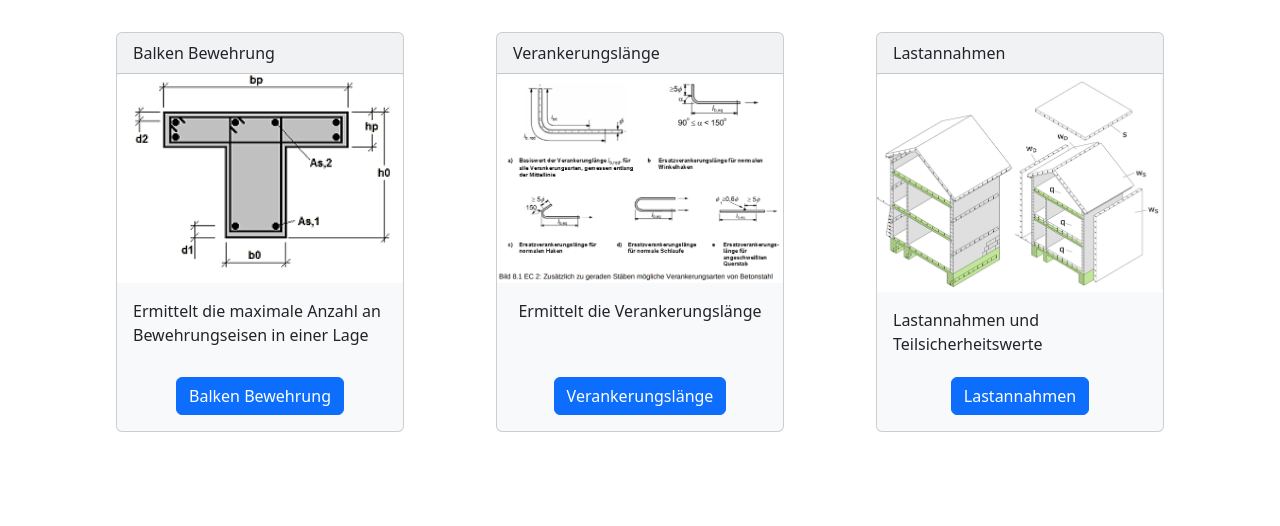
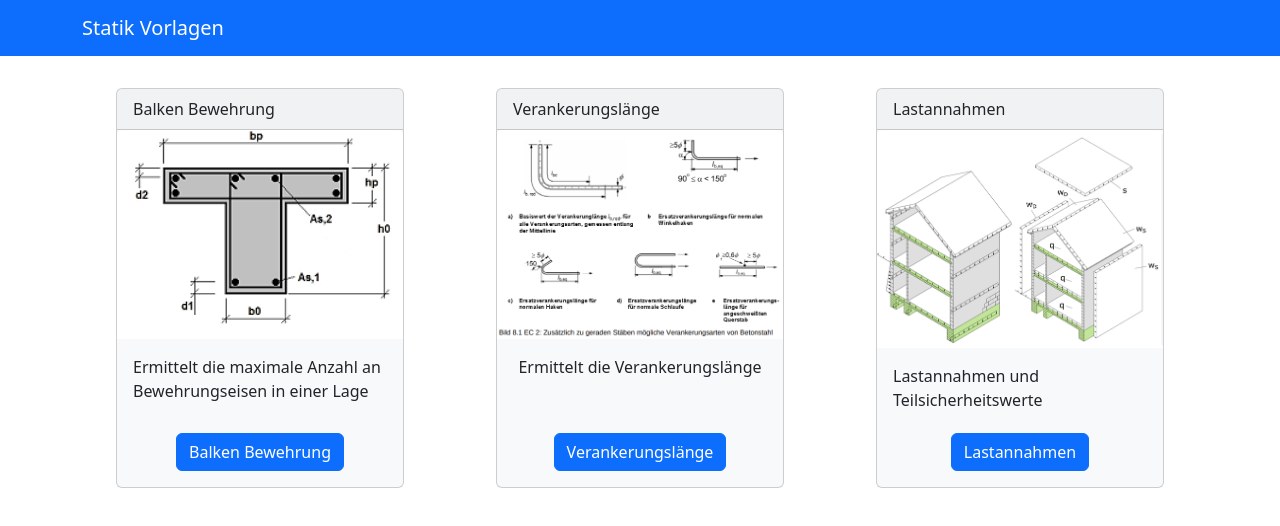
Before and after one commit to j-r-f-m/bemessungshilfen, a React (Vite) app: page / in a window 1280 px wide. Shown: the top 526 px of the page. Built offline with nearby package versions, Linux system fonts and the light colour scheme.

Commit message:
add navigation

```diff
--- a/package.json
+++ b/package.json
@@ -25,6 +25,7 @@
     "eslint-plugin-react": "^7.32.2",
     "eslint-plugin-react-hooks": "^4.6.0",
     "eslint-plugin-react-refresh": "^0.4.3",
-    "vite": "^4.4.5"
+    "vite": "^4.4.5",
+    "vitest": "^0.34.1"
   }
 }
--- a/src/App.jsx
+++ b/src/App.jsx
@@ -1,9 +1,11 @@
 import { Routes, Route } from "react-router-dom";
 import { Landing } from "./pages/Landing";
+import { Navigation } from "./components/Navigation";
 
 function App() {
   return (
     <>
+      <Navigation />
       <Routes>
         <Route path="/" element={<Landing />} />
         {/* <Route path="/balkenBewehrung" element={<BeamReinforcement />} />
--- /dev/null
+++ b/src/components/Navigation.jsx
@@ -0,0 +1,20 @@
+import Container from "react-bootstrap/Container";
+import Navbar from "react-bootstrap/Navbar";
+import Nav from "react-bootstrap/Nav";
+import { NavLink } from "react-router-dom";
+
+export function Navigation() {
+  return (
+    <>
+      <Navbar bg="primary" variant="dark">
+        <Container>
+          <Nav className="me-auto">
+            <Navbar.Brand to="/" as={NavLink} href="#home">
+              Statik Vorlagen
+            </Navbar.Brand>
+          </Nav>
+        </Container>
+      </Navbar>
+    </>
+  );
+}
```
Also changed, not shown: 1 other file (tests, documents, lock files or other folders).
